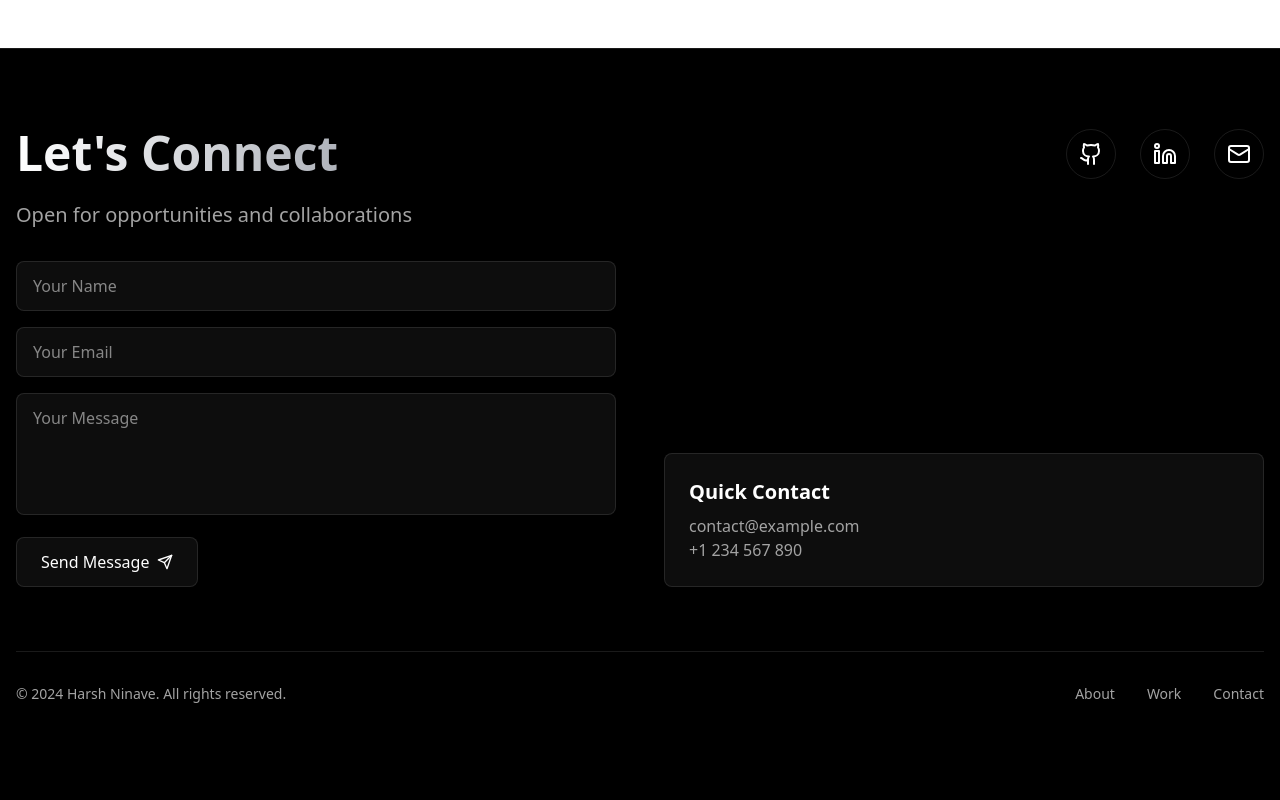
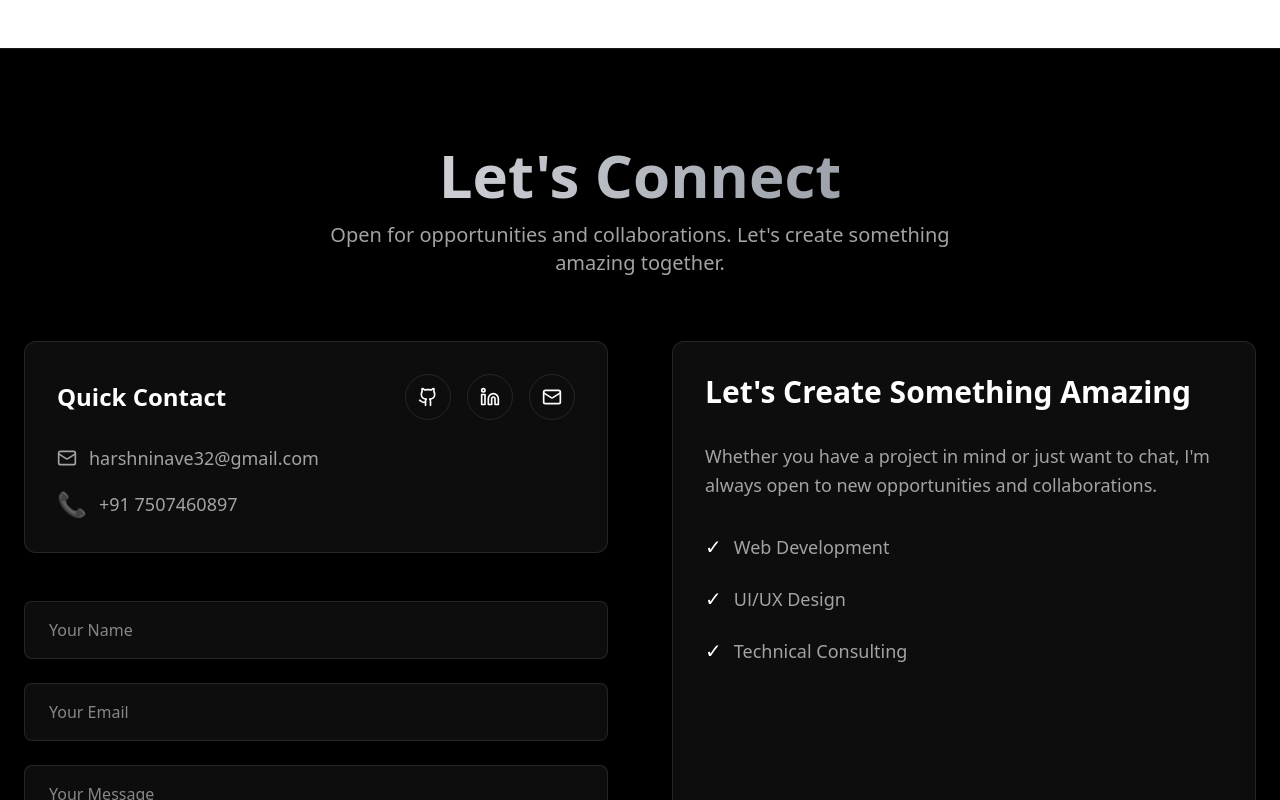
Before and after one commit to Harshninave04/theycallmeharsh, a React (Vite) app: page / in a window 1280 px wide. Shown: the part 4480-5280 px from the top of the page. Built offline with nearby package versions, Linux system fonts and the light colour scheme.

Commit message:
footer updated!!

```diff
--- a/src/components/layout/Footer.tsx
+++ b/src/components/layout/Footer.tsx
@@ -18,29 +18,63 @@ const Footer = () => {
   const currentYear = new Date().getFullYear();
 
   return (
-    <footer className="py-20 border-t border-white/10">
-      <div className="container mx-auto px-4">
-        <div className="grid grid-cols-1 md:grid-cols-2 gap-12 mb-16">
-          <div>
-            <motion.h2
-              className="text-5xl font-bold mb-6 bg-gradient-to-r from-white to-gray-500 bg-clip-text text-transparent"
-              initial={{ opacity: 0, y: 20 }}
-              whileInView={{ opacity: 1, y: 0 }}
-              transition={{ duration: 0.5 }}>
-              Let's Connect
-            </motion.h2>
-            <motion.p
-              className="text-xl text-neutral-400"
+    <footer className="py-24 border-t border-white/10">
+      <div className="container mx-auto px-6">
+        <motion.div
+          className="text-center mb-16"
+          initial={{ opacity: 0, y: 20 }}
+          whileInView={{ opacity: 1, y: 0 }}
+          transition={{ duration: 0.5 }}>
+          <h2 className="text-6xl font-bold mb-4 bg-gradient-to-r from-white to-gray-500 bg-clip-text text-transparent">
+            Let's Connect
+          </h2>
+          <p className="text-xl text-neutral-400 max-w-2xl mx-auto">
+            Open for opportunities and collaborations. Let's create something amazing together.
+          </p>
+        </motion.div>
+
+        <div className="grid grid-cols-1 md:grid-cols-2 gap-16 mb-20">
+          <div className="space-y-12">
+            <motion.div
+              className="p-8 bg-white/5 border border-white/10 rounded-xl
+                       hover:bg-white/10 transition-all duration-300
+                       transform hover:-translate-y-1"
               initial={{ opacity: 0, y: 20 }}
               whileInView={{ opacity: 1, y: 0 }}
               transition={{ duration: 0.5, delay: 0.1 }}>
-              Open for opportunities and collaborations
-            </motion.p>
+              <div className="flex items-center justify-between mb-6">
+                <h3 className="text-2xl font-semibold">Quick Contact</h3>
+                <div className="flex gap-4">
+                  <SocialLink href="https://github.com/Harshninave04" icon={<Github className="w-5 h-5" />} />
+                  <SocialLink href="https://linkedin.com/in/Harshninave2004" icon={<Linkedin className="w-5 h-5" />} />
+                  <SocialLink
+                    href="mailto:harshninave32@gmail.com"
+                    icon={<Mail className="w-5 h-5" />}
+                  />
+                </div>
+              </div>
+              <motion.div
+                className="space-y-4"
+                whileHover={{ x: 5 }}
+                transition={{ duration: 0.2 }}>
+                <div className="flex items-center gap-3 text-neutral-400 hover:text-white transition-colors">
+                  <Mail className="w-5 h-5" />
+                  <a href="mailto:harshninave32@gmail.com" className="text-lg">
+                    harshninave32@gmail.com
+                  </a>
+                </div>
+                <div className="flex items-center gap-3 text-neutral-400 hover:text-white transition-colors">
+                  <span className="text-2xl">📞</span>
+                  <a href="tel:+1234567890" className="text-lg">
+                    +91 7507460897
+                  </a>
+                </div>
+              </motion.div>
+            </motion.div>
 
-            {/* Contact Form */}
             <motion.form
               onSubmit={handleSubmit}
-              className="mt-8 space-y-4"
+              className="space-y-6"
               initial={{ opacity: 0 }}
               whileInView={{ opacity: 1 }}
               transition={{ duration: 0.5, delay: 0.2 }}>
@@ -48,7 +82,7 @@ const Footer = () => {
                 <input
                   type="text"
                   placeholder="Your Name"
-                  className="w-full bg-white/5 border border-white/10 rounded-lg px-4 py-3
+                  className="w-full bg-white/5 border border-white/10 rounded-lg px-6 py-4
                            focus:outline-none focus:border-white/30 transition-colors
                            text-white placeholder-white/50"
                   value={formData.name}
@@ -59,7 +93,7 @@ const Footer = () => {
                 <input
                   type="email"
                   placeholder="Your Email"
-                  className="w-full bg-white/5 border border-white/10 rounded-lg px-4 py-3
+                  className="w-full bg-white/5 border border-white/10 rounded-lg px-6 py-4
                            focus:outline-none focus:border-white/30 transition-colors
                            text-white placeholder-white/50"
                   value={formData.email}
@@ -69,8 +103,8 @@ const Footer = () => {
               <div>
                 <textarea
                   placeholder="Your Message"
-                  rows={4}
-                  className="w-full bg-white/5 border border-white/10 rounded-lg px-4 py-3
+                  rows={5}
+                  className="w-full bg-white/5 border border-white/10 rounded-lg px-6 py-4
                            focus:outline-none focus:border-white/30 transition-colors
                            text-white placeholder-white/50 resize-none"
                   value={formData.message}
@@ -81,29 +115,37 @@ const Footer = () => {
                 type="submit"
                 whileHover={{ scale: 1.02 }}
                 whileTap={{ scale: 0.98 }}
-                className="group flex items-center gap-2 bg-white/5 border border-white/10
-                         rounded-lg px-6 py-3 text-white hover:bg-white/10
-                         transition-colors duration-300">
+                className="group flex items-center gap-3 bg-white/5 border border-white/10
+                         rounded-lg px-8 py-4 text-white hover:bg-white/10
+                         transition-colors duration-300 text-lg">
                 Send Message
-                <Send className="w-4 h-4 group-hover:translate-x-1 transition-transform" />
+                <Send className="w-5 h-5 group-hover:translate-x-1 transition-transform" />
               </motion.button>
             </motion.form>
           </div>
 
-          <div className="flex flex-col justify-between">
-            <div className="flex gap-6 md:justify-end">
-              <SocialLink href="https://github.com/Harshninave04" icon={<Github />} />
-              <SocialLink href="https://linkedin.com/in/Harshninave2004" icon={<Linkedin />} />
-              <SocialLink href="mailto:harshninave32@gmail.com" icon={<Mail />} />
-            </div>
-
+          <div>
             <motion.div
-              className="mt-8 md:mt-0 p-6 bg-white/5 border border-white/10 rounded-lg
-                       hover:bg-white/10 transition-colors duration-300"
-              whileHover={{ scale: 1.02 }}>
-              <h3 className="text-xl font-semibold mb-2">Quick Contact</h3>
-              <p className="text-neutral-400">contact@example.com</p>
-              <p className="text-neutral-400">+1 234 567 890</p>
+              className="p-8 bg-white/5 border border-white/10 rounded-xl h-full"
+              initial={{ opacity: 0, x: 20 }}
+              whileInView={{ opacity: 1, x: 0 }}
+              transition={{ duration: 0.5 }}>
+              <h3 className="text-3xl font-semibold mb-8">Let's Create Something Amazing</h3>
+              <p className="text-lg text-neutral-400 mb-8 leading-relaxed">
+                Whether you have a project in mind or just want to chat, I'm always open to new
+                opportunities and collaborations.
+              </p>
+              <ul className="space-y-6 text-neutral-400">
+                <li className="flex items-center gap-3 text-lg">
+                  <span className="text-white text-xl">✓</span> Web Development
+                </li>
+                <li className="flex items-center gap-3 text-lg">
+                  <span className="text-white text-xl">✓</span> UI/UX Design
+                </li>
+                <li className="flex items-center gap-3 text-lg">
+                  <span className="text-white text-xl">✓</span> Technical Consulting
+                </li>
+              </ul>
             </motion.div>
           </div>
         </div>
```
